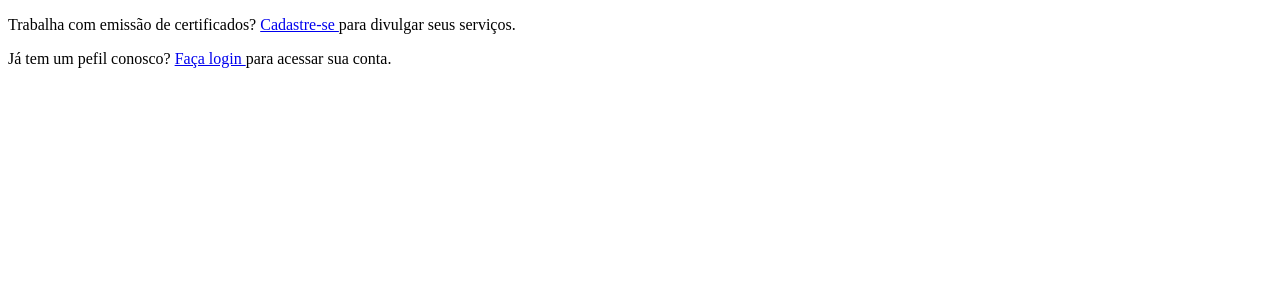
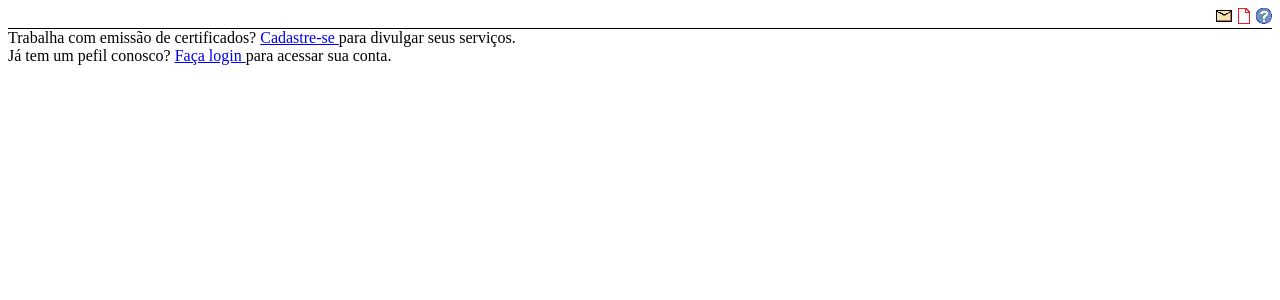
Before and after one commit to ICEI-PUC-Minas-PMV-ADS/pmv-ads-2021-2-e2-proj-int-t5-certificacao-de-materiais, a PHP site: page /labs.php in a window 1280 px wide. Shown: the top 300 px of the page. Run offline with PHP 8.4, Linux system fonts and the light colour scheme.

Commit message:
visual: elementos comuns a todas subpáginas.

```diff
--- a/src/about.html
+++ b/src/about.html
@@ -5,7 +5,10 @@
         <meta charset="UTF-8">
     </head>
     <body>
+        <div id="tools"><img class="clickable" src="img/mail.png" title="Enviar por e-mail"><img class="clickable" src="img/pdf.png" title="Salvar como PDF"><img class="clickable" src="img/help.png"title="Ajuda"></div>
+        <div id="content">
         <h1> SOBRE </h1>
         <bold><p>EM DESENVOLVIMENTO</p></bold>
+        </div>
     <body>
 </html>
--- a/src/certs.php
+++ b/src/certs.php
@@ -44,6 +44,8 @@ if ($_SERVER["REQUEST_METHOD"] == "POST") {
         <meta charset="UTF-8">
     </head>
     <body>
+        <div id="tools"><img class="clickable" src="img/mail.png" title="Enviar por e-mail"><img class="clickable" src="img/pdf.png" title="Salvar como PDF"><img class="clickable" src="img/help.png"title="Ajuda"></div>
+        <div id="content">
         <?php
         // Checa se o usuário já logou.
         if (isset($_SESSION["isLogged"]) && $_SESSION["isLogged"] === true) {
@@ -87,5 +89,6 @@ if ($_SERVER["REQUEST_METHOD"] == "POST") {
         $mysqli->close();
 
         ?>
+        </div>
     </body>
 </html>
--- a/src/consulta.php
+++ b/src/consulta.php
@@ -39,6 +39,8 @@ if (isset($_SESSION["search"])) {
         <meta charset="UTF-8">
     </head>
     <body>
+        <div id="tools"><img class="clickable" src="img/mail.png" title="Enviar por e-mail"><img class="clickable" src="img/pdf.png" title="Salvar como PDF"><img class="clickable" src="img/help.png"title="Ajuda"></div>
+        <div id="content">
         <?php
 
             echo "<table><tr><th>Certificação</th><th>Material</th><th>Laboratório</th><th>CNPJ</th><th>UF</th><th>Cidade</th><th>Endereço</th><th>CEP</th><th>Telefone</th></tr>";
@@ -50,5 +52,6 @@ if (isset($_SESSION["search"])) {
             $stmt->close();
             $mysqli->close();
         ?>
+        </div>
     </body>
 </html>
--- a/src/css/subpages.css
+++ b/src/css/subpages.css
@@ -1,4 +1,9 @@
-body {background-color: white;}
+body {
+    background-color: white;
+    height: auto;
+}
+
+p {margin: 0;}
 
 .help {cursor: help;}
 .clickable {cursor: pointer;}
@@ -35,3 +40,17 @@ body {background-color: white;}
     color:white;
     background-color: rgb(255, 62, 62);
 }
+
+#content {
+    display: grid;
+    justify-content: left;
+    border-top: 1px solid black;
+}
+
+#tools {
+    display: flex;
+    justify-content: right;
+    margin-bottom: 4px;
+    column-gap: 4px;
+    overflow: auto;
+}
--- a/src/join.php
+++ b/src/join.php
@@ -79,6 +79,8 @@ if ($_SERVER["REQUEST_METHOD"] == "POST") {
         <link rel="stylesheet" href="css/subpages.css">
     </head>
     <body>
+        <div id="tools"><img class="clickable" src="img/mail.png" title="Enviar por e-mail"><img class="clickable" src="img/pdf.png" title="Salvar como PDF"><img class="clickable" src="img/help.png"title="Ajuda"></div>
+        <div id="content">
         <form action="<?php echo htmlspecialchars($_SERVER["PHP_SELF"]); ?>" method="post"> <!-- action chama a si mesmo com método post. -->
             <label>Usuário: </label>
             <input type="text" name="username">
@@ -91,5 +93,6 @@ if ($_SERVER["REQUEST_METHOD"] == "POST") {
             <span style="color:red"><?php echo $confirmpass_err; ?></span><br>
             <input type="submit" class="clickable" value="Cadastrar">
         </form>
+    </div>
     </body>
 </html>
--- a/src/labs.php
+++ b/src/labs.php
@@ -70,9 +70,13 @@ if (isset($_SESSION["isLogged"]) && $_SESSION["isLogged"] === true) {
 <html>
     <head>
         <link rel="stylesheet" href="css/subpages.css">
+        <script src="script/jquery-3.6.0.min.js"></script>
+        <script src="script/subpages.js"></script>
         <meta charset="UTF-8">
     </head>
     <body>
+        <div id="tools"><img class="clickable" src="img/mail.png" title="Enviar por e-mail"><img class="clickable" src="img/pdf.png" title="Salvar como PDF"><img class="clickable" src="img/help.png"title="Ajuda"></div>
+        <div id="content">
         <?php
 
         // Checa se o usuário já logou.
@@ -206,5 +210,6 @@ if (isset($_SESSION["isLogged"]) && $_SESSION["isLogged"] === true) {
 
         }
         ?>
+        </div>
     </body>
 </html>
--- a/src/login.php
+++ b/src/login.php
@@ -59,6 +59,8 @@ $mysqli->close();
         <meta chaset="UTF-8">
     </head>
     <body>
+        <div id="tools"><img class="clickable" src="img/mail.png" title="Enviar por e-mail"><img class="clickable" src="img/pdf.png" title="Salvar como PDF"><img class="clickable" src="img/help.png"title="Ajuda"></div>
+        <div id="content">
         <div class="container">
             <form action="login.php" method="post">
                 <div class="form-line">
@@ -76,5 +78,6 @@ $mysqli->close();
                 </div>
             </form>
         </div>
+    </div>
     </body>
 </html>
--- a/src/news.html
+++ b/src/news.html
@@ -5,7 +5,10 @@
         <meta charset="UTF-8">
     </head>
     <body>
+        <div id="tools"><img class="clickable" src="img/mail.png" title="Enviar por e-mail"><img class="clickable" src="img/pdf.png" title="Salvar como PDF"><img class="clickable" src="img/help.png"title="Ajuda"></div>
+        <div id="content">
         <h1> NOTÍCIAS </h1>
         <bold><p>EM DESENVOLVIMENTO</p></bold>
+        </div>
     <body>
 </html>
--- a/src/php/info.php
+++ /dev/null
@@ -1,2 +0,0 @@
-<?php
-phpinfo();
```
Also changed, not shown: src/img/mail.png (added), src/img/pdf.png (added).
